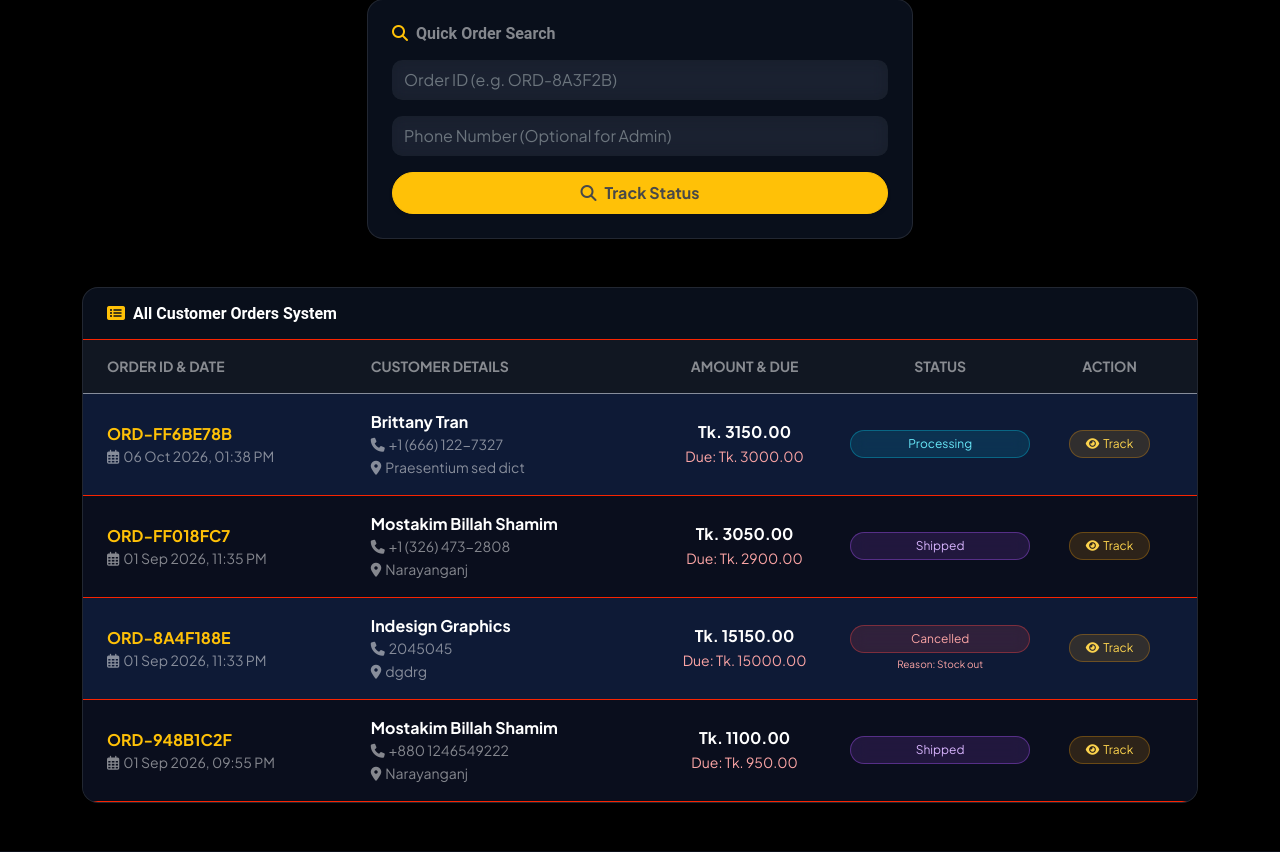
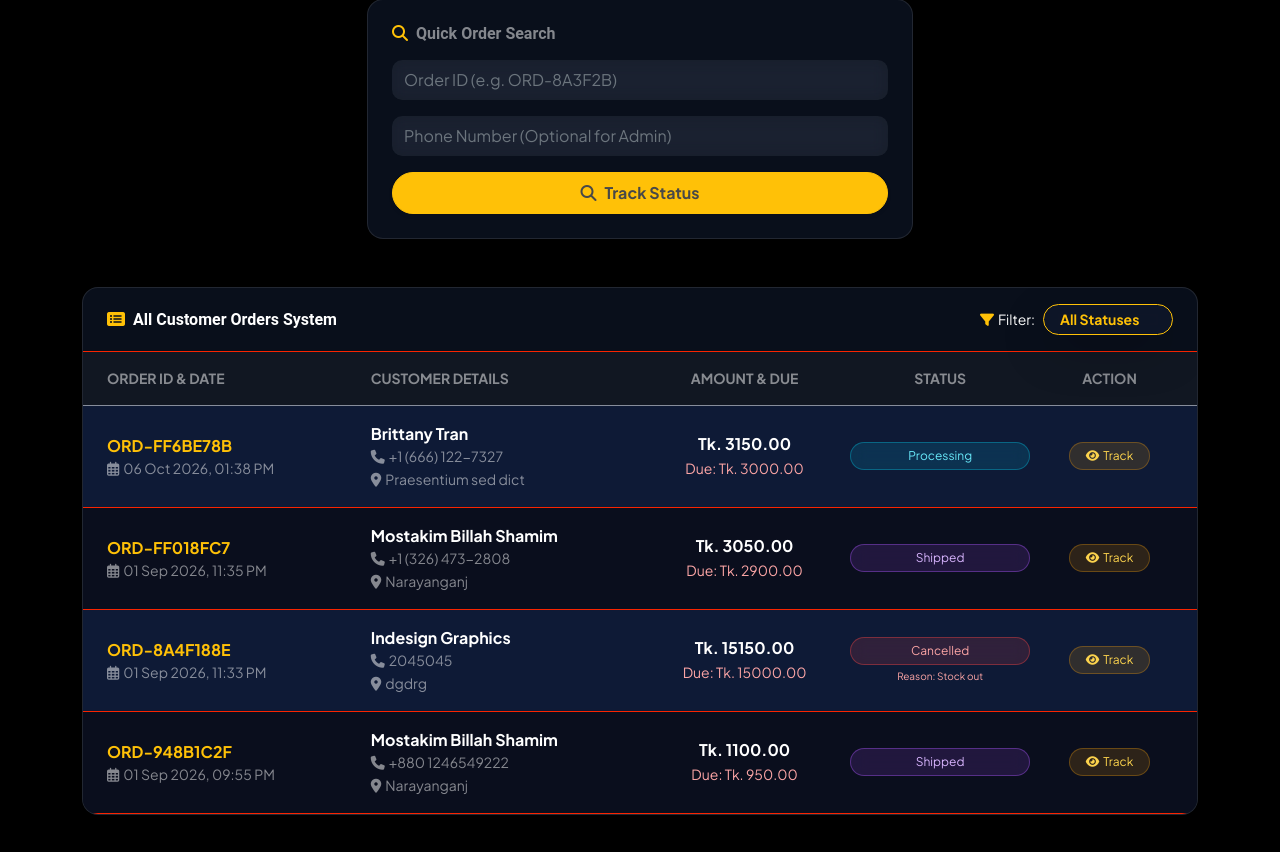
Before and after one commit to mostakim-billah-shamim/Gadget-Shelter-black-theme-2nd-update, a Django app: page /track-order/ in a window 1280 px wide. Shown: the part 536-1388 px from the top of the page. Run offline with Django 5.2, Linux system fonts and the light colour scheme; a user stored in the database is signed in; data comes from the database, SQL or seed files in the repository; both versions use the stored data as it was after the commit; some libraries are stand-ins or nearby versions.

Commit message:
Track order list filter system for admin

```diff
--- a/MyApp/templates/pages/track_order.html
+++ b/MyApp/templates/pages/track_order.html
@@ -222,8 +222,39 @@
     <div class="row justify-content-center">
         <div class="col-12">
             <div class="card glass-card border-white-10 overflow-hidden">
-                    <div class="card-header bg-transparent border-bottom border-secondary border-opacity-25 py-3 px-3 px-md-4">
-                        <h5 class="fw-bold mb-0 text-white fs-6 fs-md-5"><i class="fas fa-list-alt me-2 text-warning"></i>All Customer Orders System</h5>
+
+                <!-- HEADER WITH RIGHT-SIDE FILTER DROPDOWN -->
+                <div class="card-header bg-transparent border-bottom border-secondary border-opacity-25 py-3 px-3 px-md-4 d-flex justify-content-between align-items-center flex-wrap gap-2">
+                    <h5 class="fw-bold mb-0 text-white fs-6 fs-md-5">
+                        <i class="fas fa-list-alt me-2 text-warning"></i>All Customer Orders System
+                    </h5>
+
+                    <!-- STATUS FILTER FORM -->
+                    <form method="GET" class="d-flex align-items-center gap-2 m-0">
+                        <!-- Search param থাকলে ধরে রাখার জন্য hidden inputs -->
+                        {% if request.GET.order_id %}
+                            <input type="hidden" name="order_id" value="{{ request.GET.order_id }}">
+                        {% endif %}
+                        {% if request.GET.phone %}
+                            <input type="hidden" name="phone" value="{{ request.GET.phone }}">
+                        {% endif %}
+
+                        <label for="statusFilter" class="text-white small fw-semibold text-nowrap d-none d-sm-inline mb-0">
+                            <i class="fas fa-filter me-1 text-warning"></i>Filter:
+                        </label>
+
+                        <select id="statusFilter" name="status_filter" onchange="this.form.submit()"
+                                class="form-select form-select-sm rounded-pill text-warning fw-bold px-3 py-1 shadow-lg border-warning"
+                                style="background: rgba(15, 23, 42, 0.75); backdrop-filter: blur(10px); -webkit-backdrop-filter: blur(10px); cursor: pointer;">
+                            <option value="" style="background-color: #0f172a; color: #f8fafc; padding: 10px;" {% if not selected_status %}selected{% endif %}>All Statuses</option>
+                            <option value="Pending" style="background-color: #0f172a; color: #ffc107; padding: 10px;" {% if selected_status == 'Pending' %}selected{% endif %}>⏳ Pending</option>
+                            <option value="Confirmed" style="background-color: #0f172a; color: #0dcaf0; padding: 10px;" {% if selected_status == 'Confirmed' %}selected{% endif %}>👍 Confirmed</option>
+                            <option value="Processing" style="background-color: #0f172a; color: #0d6efd; padding: 10px;" {% if selected_status == 'Processing' %}selected{% endif %}>⚙️ Processing</option>
+                            <option value="Shipped" style="background-color: #0f172a; color: #6f42c1; padding: 10px;" {% if selected_status == 'Shipped' %}selected{% endif %}>🚚 Shipped</option>
+                            <option value="Delivered" style="background-color: #0f172a; color: #198754; padding: 10px;" {% if selected_status == 'Delivered' %}selected{% endif %}>✅ Delivered</option>
+                            <option value="Cancelled" style="background-color: #0f172a; color: #dc3545; padding: 10px;" {% if selected_status == 'Cancelled' %}selected{% endif %}>❌ Cancelled</option>
+                        </select>
+                    </form>
                 </div>
 
                 <div class="table-responsive">
@@ -239,7 +270,7 @@
                         </thead>
                         <tbody class="border-top border-secondary border-opacity-25">
                             {% for order in orders %}
-                                <tr class="clickable-row" onclick="window.location.href='?order_id={{ order.order_id }}&phone={{ order.phone }}';">
+                            <tr class="clickable-row" onclick="window.location.href='?order_id={{ order.order_id }}&phone={{ order.phone }}{% if selected_status %}&status_filter={{ selected_status }}{% endif %}';">
                                 <td class="ps-3 ps-md-4 py-3 text-start">
                                     <div class="fw-bold text-warning fs-6 text-nowrap">{{ order.order_id }}</div>
                                     <small class="text-white-50 text-nowrap d-block"><i class="far fa-calendar-alt me-1"></i>{{ order.created_at|date:"d M Y, h:i A" }}</small>
@@ -258,7 +289,7 @@
 
                                 <!-- DYNAMIC STATUS DROPDOWN -->
                                 <td class="py-3" onclick="event.stopPropagation();">
-                                        <form method="POST" class="d-inline-block w-100">
+                                    <form method="POST" action="?{% if selected_status %}status_filter={{ selected_status }}&{% endif %}{% if request.GET.order_id %}order_id={{ request.GET.order_id }}&{% endif %}" class="d-inline-block w-100">
                                         {% csrf_token %}
                                         <input type="hidden" name="update_status" value="1">
                                         <input type="hidden" name="order_id" value="{{ order.order_id }}">
@@ -282,14 +313,14 @@
                                 </td>
 
                                 <td class="pe-3 pe-md-4 py-3" onclick="event.stopPropagation();">
-                                        <a href="?order_id={{ order.order_id }}&phone={{ order.phone }}" class="btn btn-sm rounded-pill px-3 btn-track text-nowrap">
+                                    <a href="?order_id={{ order.order_id }}&phone={{ order.phone }}{% if selected_status %}&status_filter={{ selected_status }}{% endif %}" class="btn btn-sm rounded-pill px-3 btn-track text-nowrap">
                                         <i class="fas fa-eye me-1"></i>Track
                                     </a>
                                 </td>
                             </tr>
                             {% empty %}
                             <tr>
-                                    <td colspan="5" class="py-4 text-center text-white-50">No orders found.</td>
+                                <td colspan="5" class="py-4 text-center text-white-50">No orders found{% if selected_status %} with status "{{ selected_status }}"{% endif %}.</td>
                             </tr>
                             {% endfor %}
                         </tbody>
@@ -298,6 +329,7 @@
             </div>
         </div>
     </div>
+
 
     <!-- NORMAL USER ORDER LIST VIEW -->
     {% elif request.user.is_authenticated %}
--- a/MyApp/views.py
+++ b/MyApp/views.py
@@ -719,6 +719,7 @@ def track_order(request):
         if request.user.is_staff or request.user.is_superuser:
             order_id = request.POST.get("order_id")
             new_status = request.POST.get("status")
+            current_status_filter = request.GET.get("status_filter", "")
 
             order = get_object_or_404(Order, order_id=order_id)
             order.status = new_status
@@ -726,9 +727,11 @@ def track_order(request):
 
             messages.success(request, f"Order {order_id} status updated to '{new_status}' successfully!")
 
-            # Status update hoye gele oi specific order_id shoho redirect hobe
-            # jate automatic oi order-ti-i opore track view-e shob details shoho ashbe
-            return redirect(f"{request.path}?order_id={order.order_id}&phone={order.phone}")
+            # Status update এর পর রিডাইরেক্টে ফিল্টার ফিল্ড ধরে রাখা হবে
+            redirect_url = f"{request.path}?order_id={order.order_id}&phone={order.phone}"
+            if current_status_filter:
+                redirect_url += f"&status_filter={current_status_filter}"
+            return redirect(redirect_url)
 
     orders = []
     searched_order = None
@@ -736,13 +739,13 @@ def track_order(request):
 
     # অ্যাডমিন সামারি ডেটা
     admin_summary = {}
+    selected_status = request.GET.get('status_filter', '').strip()
 
-    # ১. ইউজার যদি অ্যাডমিন/স্টাফ হন, তবে সকল অর্ডার লোড করা ও পরিসংখ্যান তৈরি করা
+    # ১. ইউজার যদি অ্যাডমিন/স্টাফ হন, তবে সকল অর্ডার লোড করা ও ফিল্টার প্রযোজ্য করা
     if request.user.is_staff or request.user.is_superuser:
         all_orders = Order.objects.all().order_by('-created_at')
-        orders = all_orders
 
-        # স্ট্যাটাস ভিত্তিক সামারি কাউন্ট
+        # স্ট্যাটাস ভিত্তিক সামারি কাউন্ট (ফিল্টারের পূর্বের মোট হিসাবের জন্য)
         admin_summary = {
             'total': all_orders.count(),
             'pending': all_orders.filter(status__iexact='Pending').count(),
@@ -751,6 +754,13 @@ def track_order(request):
             'delivered': all_orders.filter(status__iexact='Delivered').count(),
             'cancelled': all_orders.filter(status__iexact='Cancelled').count(),
         }
+
+        # স্ট্যাটাস ফিল্টার সিলেক্ট করা থাকলে কোয়েরি ফিল্টার করা
+        if selected_status:
+            orders = all_orders.filter(status__iexact=selected_status)
+        else:
+            orders = all_orders
+
     # সাধারণ লগইন করা ইউজার হলে শুধু তার নিজস্ব অর্ডার লোড করা
     elif request.user.is_authenticated:
         orders = Order.objects.filter(user=request.user).order_by('-created_at')
@@ -779,10 +789,10 @@ def track_order(request):
         'searched_order': searched_order,
         'searched': searched,
         'admin_summary': admin_summary,
+        'selected_status': selected_status, # টেমপ্লেটের জন্য পাঠানো হলো
     }
     return render(request, 'pages/track_order.html', context)
 
 
 
-
 # Create your views here.
```
Also changed, not shown: db.sqlite3. Lines whose indentation alone changed are shown as unchanged.
